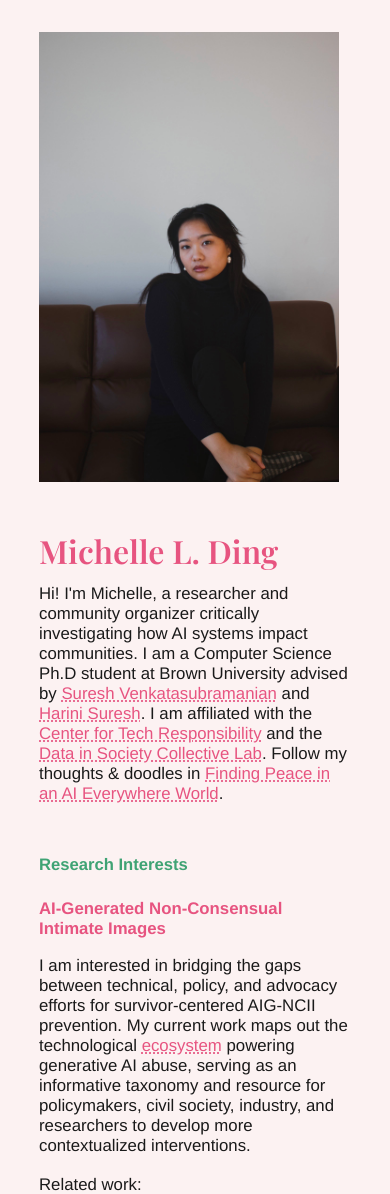
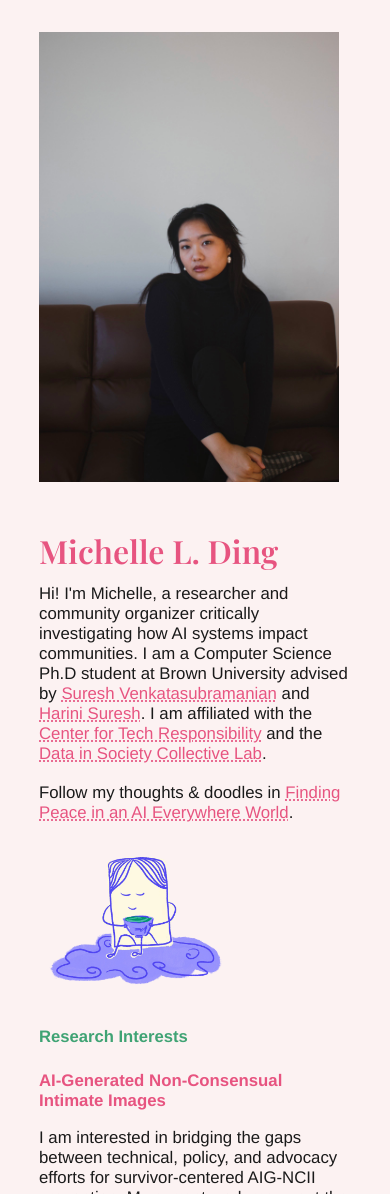
Before and after one commit to michelle-ding/michelle-ding.github.io, a React (Create React App) app: page /#/ in a window 390 px wide. Shown: the top 1194 px of the page. Built offline with nearby package versions, Linux system fonts and the light colour scheme; a web font is replaced by a local one.

Commit message:
added icon

```diff
--- a/src/Homepage.tsx
+++ b/src/Homepage.tsx
@@ -3,6 +3,7 @@ import ReactMarkdown from "react-markdown";
 import "./styles/homepage.css";
 import michelle from './images/michelle_ding_portrait.jpg'
 import michelle1 from './images/michelle.png'
+import icon from './images/icon.png'
 
 function Homepage() {
   const [headerContent, setHeaderContent] = useState("");
@@ -24,7 +25,12 @@ function Homepage() {
     <div className="header-wrapper">
       <img src={michelle} alt="Portrait" className="portrait" />
       <div className="header-text">
+
         <ReactMarkdown>{headerContent}</ReactMarkdown>
+        <a href="https://michellelding.substack.com/" target="_blank">
+          <img src={icon} alt="Illustration" className="icon" />
+          </a>
+
       </div>
     </div>
 
--- a/src/styles/homepage.css
+++ b/src/styles/homepage.css
@@ -65,6 +65,17 @@ body, html {
   object-fit: cover;
   transition: transform 0.3s ease;
   flex-shrink: 0;
+}
+.icon {
+  width: 200px;      /* adjust as needed */
+  height: auto;
+  object-fit: cover;
+  transition: transform 0.3s ease;
+  padding-left: 80px;
+}
+
+.icon:hover {
+  transform: scale(1.1); /* grow on hover */
 }
 
 .markdown-container h1 {
@@ -168,6 +179,18 @@ body, html {
   width: 100%;  /* take full width below the portrait */
 }
 
+.icon {
+  width: 200px;      /* adjust as needed */
+  height: auto;
+  object-fit: cover;
+  transition: transform 0.3s ease;
+  padding-left: 0px;
+}
+
+.icon:hover {
+  transform: scale(1.1); /* grow on hover */
+}
+
 .portrait {
   width: 300px;   /* adjust size */
   height: 450px;
```
Also changed, not shown: public/markdown/header.md (+3 -1 lines), src/images/icon.png (added).
